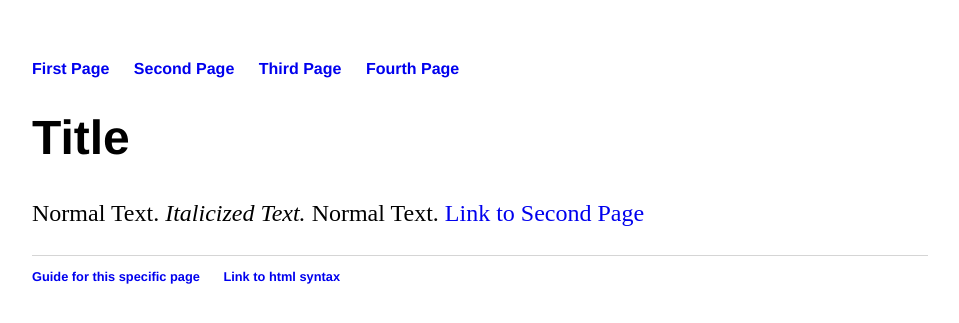
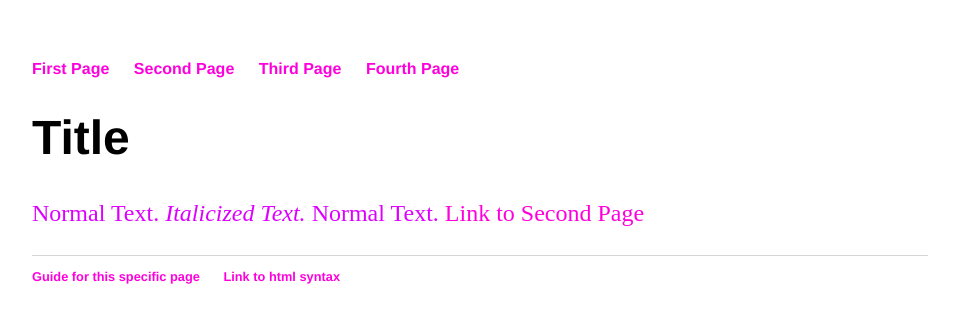
Before and after one commit to ShadowHazel/ShadowHazel.github.io, a Jekyll site: the page built from index.html, in a window 1280 px wide. Shown: the top 323 px of the page, without its empty margins (160-1119 px from the left). Built offline with Jekyll 4.4.1, drawn with Linux system fonts in a browser that asks for light colours.

Commit message:
Update main.css

```diff
--- a/css/main.css
+++ b/css/main.css
@@ -14,7 +14,7 @@ nav ul li, footer ul li {
 }
 a {
     text-decoration: none;
-    color: #fod;
+    color: #f0d;
 }
 a:hover {
     text-decoration: underline;
@@ -26,7 +26,7 @@ h1 {
 p {
     font-size: 1.5em;
     line-height: 1.4em;
-    color: #DOF;
+    color: #d0f;
 }
 footer {
     border-top: 1px solid #d5d5d5;
```
